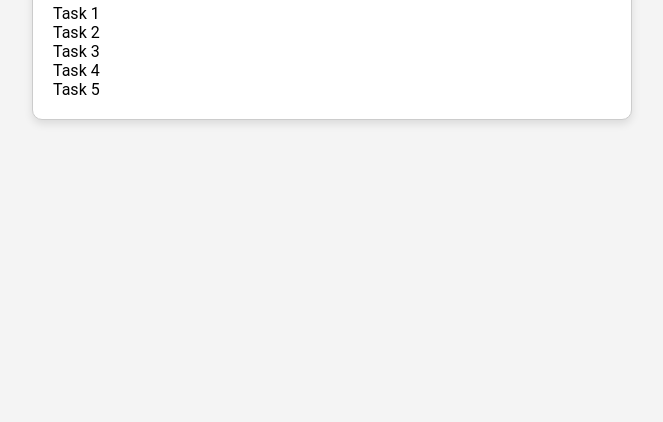
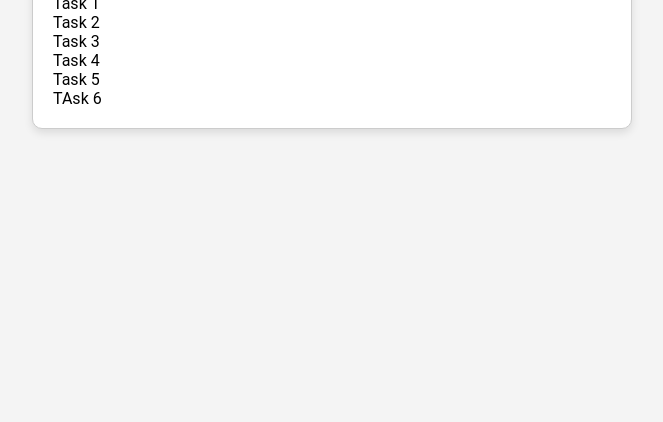
Before and after one commit to Bishal03-KH/test-tracker, a plain HTML site: page index.html in a window 1280 px wide. Shown: the part 378-800 px from the top of the page, without its empty margins (308-971 px from the left). Drawn offline with Linux system fonts and the light colour scheme.

Commit message:
Task 6 added

```diff
--- a/index.html
+++ b/index.html
@@ -15,6 +15,7 @@
         <li>Task 3</li>
         <li>Task 4</li>
         <li>Task 5</li>
+        <li>TAsk 6</li>
       </ul>
     </div>
 
```
